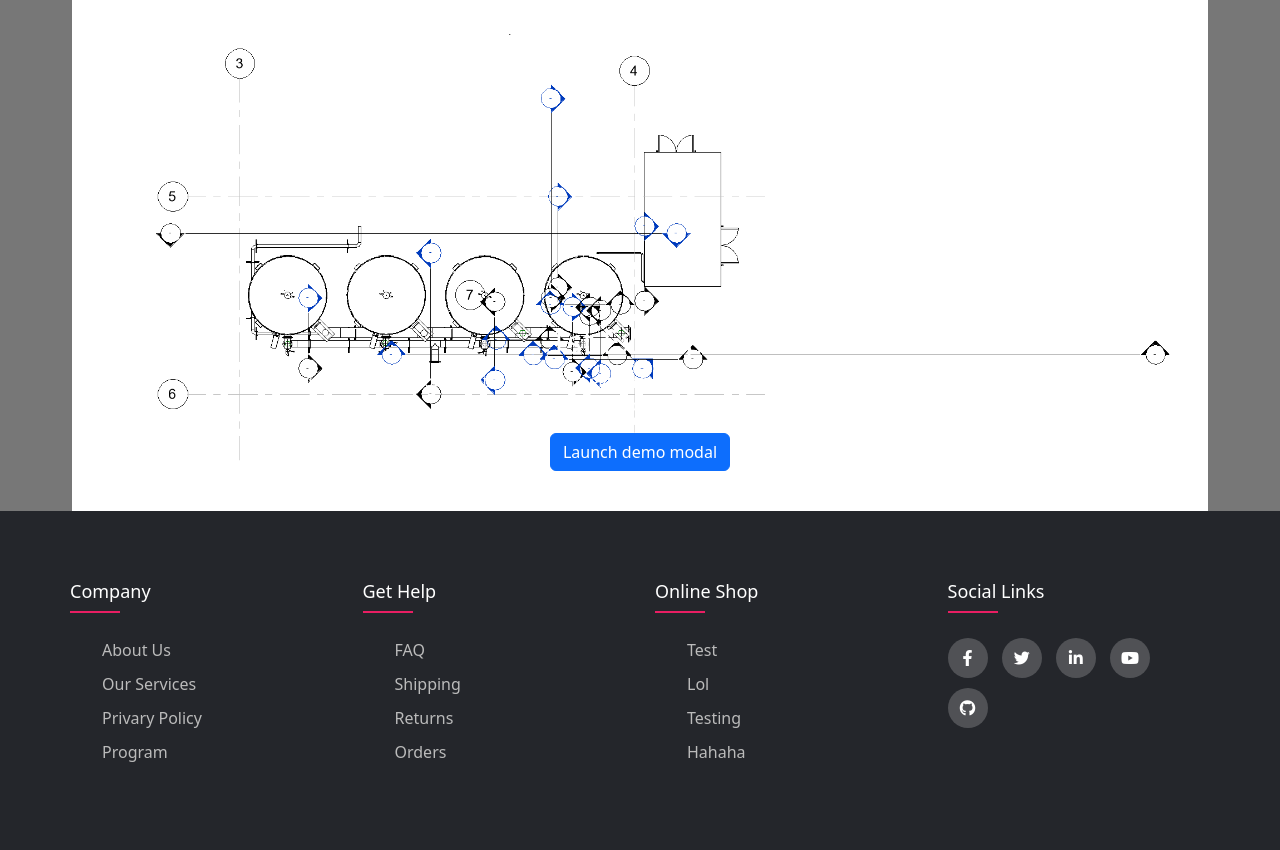
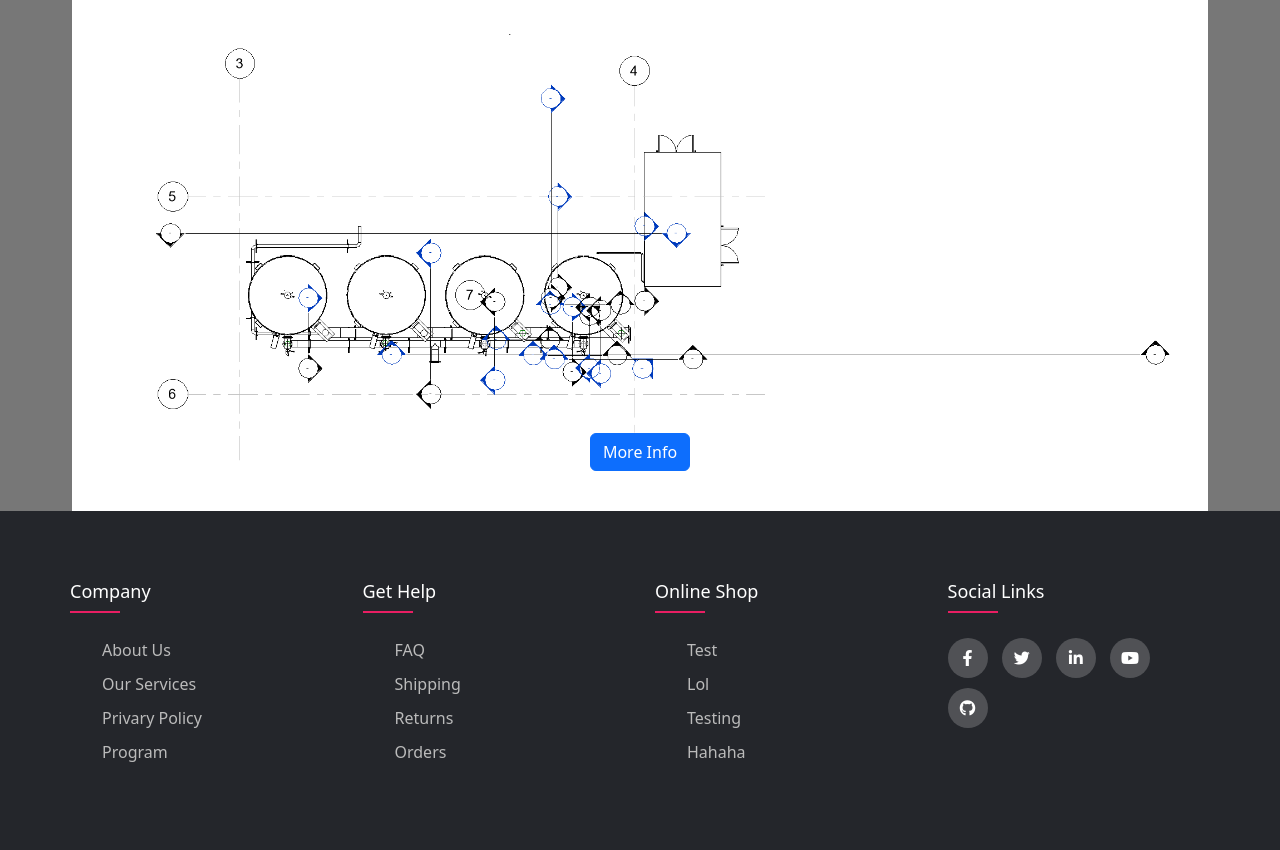
Before and after one commit to joshuak08/digital-twin, a Django app: page / in a window 1280 px wide. Shown: the part 847-1697 px from the top of the page. Run offline with Django 4.2, Linux system fonts and the light colour scheme; some libraries are stand-ins or nearby versions.

Commit message:
changes to picture descriptions on homepage

```diff
--- a/django/watertreatment/components/templates/components/home.html
+++ b/django/watertreatment/components/templates/components/home.html
@@ -50,14 +30,17 @@
         </div>
         <div class="carousel-inner">
             <div class="carousel-item active">
+{#                <div class="overlay-image" ></div>#}
                 <img src="{% static 'aerial.png' %}">
+{#                    <a href="#" class="btn btn-lg btn-primary">More info</a>#}
                 <div class="carousel-caption d-none d-md-block">
-                    <h2>1st Example</h2>
-                    <p>Lorem ipsum dolor sit amet, consectetur adipiscing elit, sed do eiusmod tempor incididunt ut labore et
-                        dolore magna aliqua. </p>
+{#                    <h2>1st Example</h2>#}
+{#                    <p>Lorem ipsum dolor sit amet, consectetur adipiscing elit, sed do eiusmod tempor incididunt ut labore et#}
+{#                        dolore magna aliqua. </p>#}
+                    {#                    <a href="#" class="btn btn-lg btn-primary">More info</a>#}
                     <!-- Button trigger modal -->
                     <button type="button" class="btn btn-primary" data-bs-toggle="modal" data-bs-target="#exampleModal1">
-                      Launch demo modal
+                      More Info
                     </button>
 
                     <!-- Modal -->
@@ -65,15 +48,15 @@
                       <div class="modal-dialog">
                         <div class="modal-content">
                           <div class="modal-header">
-                            <h5 class="modal-title text-dark" id="exampleModalLabel">Modal title1</h5>
+                            <h5 class="modal-title text-dark" id="exampleModalLabel">Aerial View</h5>
                             <button type="button" class="btn-close" data-bs-dismiss="modal" aria-label="Close"></button>
                           </div>
                           <div class="modal-body text-dark text-start">
-                            <p>Testing</p>
+                            <p>Aerial view of the water treatment tanks</p>
                           </div>
                           <div class="modal-footer">
                             <button type="button" class="btn btn-secondary" data-bs-dismiss="modal">Close</button>
-                            <button type="button" class="btn btn-primary">Save changes</button>
+{#                            <button type="button" class="btn btn-primary">Save changes</button>#}
                           </div>
                         </div>
                       </div>
@@ -81,13 +64,15 @@
                 </div>
             </div>
             <div class="carousel-item">
+{#                <div class="overlay-image" style="background-image: url(../../static/side1.png);"></div>#}
                 <img src="{% static 'side1.png' %}">
                 <div class="carousel-caption d-none d-md-block">
-                    <h2>2nd Example</h2>
-                    <p>Lorem ipsum dolor sit amet, consectetur adipiscing elit, sed do eiusmod tempor incididunt ut labore et
-                        dolore magna aliqua. </p>
+{#                    <h2>2nd Example</h2>#}
+{#                    <p>Lorem ipsum dolor sit amet, consectetur adipiscing elit, sed do eiusmod tempor incididunt ut labore et#}
+{#                        dolore magna aliqua. </p>#}
+{#                    <a href="#" class="btn btn-lg btn-primary">More info</a>#}
                     <button type="button" class="btn btn-primary" data-bs-toggle="modal" data-bs-target="#exampleModal2">
-                      Launch demo modal
+                      More Info
                     </button>
 
                     <!-- Modal -->
@@ -95,29 +80,37 @@
                       <div class="modal-dialog">
                         <div class="modal-content">
                           <div class="modal-header">
-                            <h5 class="modal-title text-dark" id="exampleModalLabel">Modal title2</h5>
+                            <h5 class="modal-title text-dark" id="exampleModalLabel">Side 1</h5>
                             <button type="button" class="btn-close" data-bs-dismiss="modal" aria-label="Close"></button>
                           </div>
                           <div class="modal-body text-dark text-start">
-                            <p>Testing</p>
+                            <p>Back view of the 3D water treatment tanks including inner components</p>
                           </div>
                           <div class="modal-footer">
                             <button type="button" class="btn btn-secondary" data-bs-dismiss="modal">Close</button>
-                            <button type="button" class="btn btn-primary">Save changes</button>
+{#                            <button type="button" class="btn btn-primary">Save changes</button>#}
                           </div>
                         </div>
                       </div>
                     </div>
                 </div>
+{#                <div class="carousel-container">#}
+{#                    <h2>2nd Example</h2>#}
+{#                    <p>Lorem ipsum dolor sit amet, consectetur adipiscing elit, sed do eiusmod tempor incididunt ut labore et#}
+{#                        dolore magna aliqua. </p>#}
+{#                    <a href="#" class="btn btn-lg btn-primary">More info</a>#}
+{#                </div>#}
             </div>
             <div class="carousel-item">
+{#                <div class="overlay-image" style="background-image: url(../../static/side2.png)"></div>#}
                 <img src="{% static 'side2.png' %}">
                 <div class="carousel-caption d-none d-md-block">
-                    <h2>3rd Examples</h2>
-                    <p>Lorem ipsum dolor sit amet, consectetur adipiscing elit, sed do eiusmod tempor incididunt ut labore et
-                        dolore magna aliqua. </p>
+{#                    <h2>3rd Examples</h2>#}
+{#                    <p>Lorem ipsum dolor sit amet, consectetur adipiscing elit, sed do eiusmod tempor incididunt ut labore et#}
+{#                        dolore magna aliqua. </p>#}
+{#                    <a href="#" class="btn btn-lg btn-primary">More info</a>#}
                     <button type="button" class="btn btn-primary" data-bs-toggle="modal" data-bs-target="#exampleModal3">
-                      Launch demo modal
+                      More Info
                     </button>
 
                     <!-- Modal -->
@@ -125,20 +118,26 @@
                       <div class="modal-dialog">
                         <div class="modal-content">
                           <div class="modal-header">
-                            <h5 class="modal-title text-dark" id="exampleModalLabel">Modal title3</h5>
+                            <h5 class="modal-title text-dark" id="exampleModalLabel">Side 2</h5>
                             <button type="button" class="btn-close" data-bs-dismiss="modal" aria-label="Close"></button>
                           </div>
                           <div class="modal-body text-dark text-start">
-                            <p>Testing</p>
+                            <p>Front view of the 3D water treatment tanks including inner components</p>
                           </div>
                           <div class="modal-footer">
                             <button type="button" class="btn btn-secondary" data-bs-dismiss="modal">Close</button>
-                            <button type="button" class="btn btn-primary">Save changes</button>
+{#                            <button type="button" class="btn btn-primary">Save changes</button>#}
                           </div>
                         </div>
                       </div>
                     </div>
                 </div>
+{#                <div class="carousel-container">#}
+{#                    <h2>2nd Example</h2>#}
+{#                    <p>Lorem ipsum dolor sit amet, consectetur adipiscing elit, sed do eiusmod tempor incididunt ut labore et#}
+{#                        dolore magna aliqua. </p>#}
+{#                    <a href="#" class="btn btn-lg btn-primary">More info</a>#}
+{#                </div>#}
             </div>
         </div>
         <button href="#myCarousel" class="carousel-control-prev" type="button" data-bs-target="#myCarousel" data-bs-slide="prev">
```
Also changed, not shown: other parts of django/watertreatment/components/templates/components/home.html (+8 -20 lines).
